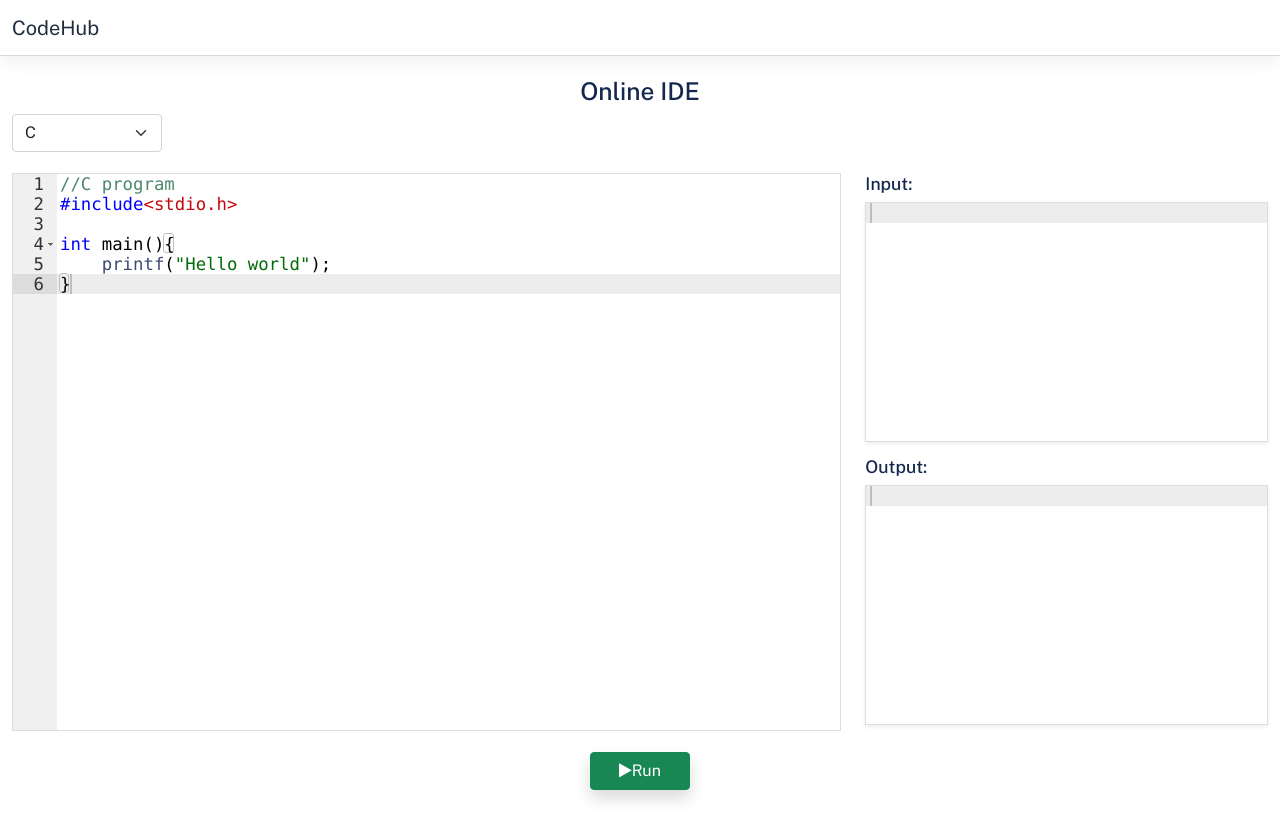
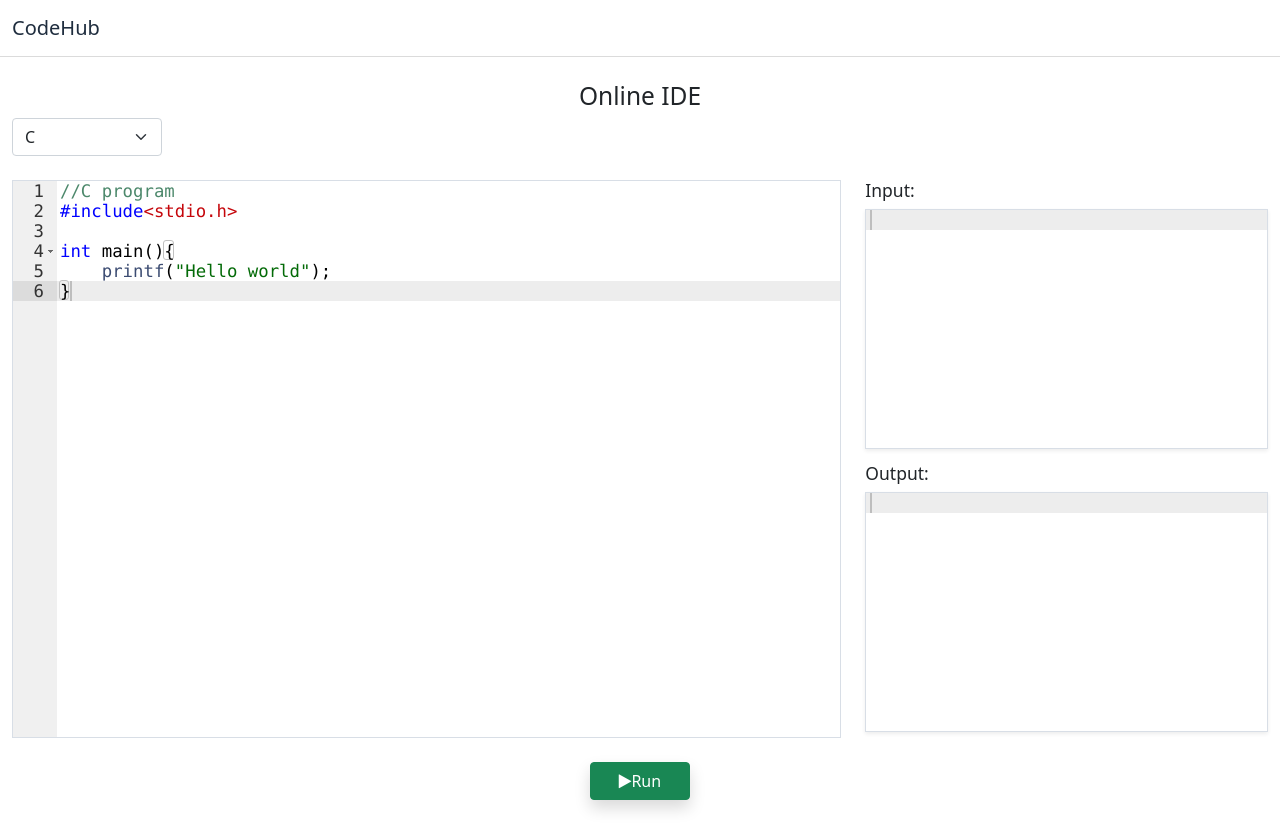
Before and after one commit to thecodersatish/mysite, a Django app: page /online-editor/ in a window 1280 px wide. Before the commit the page ends 801 px from the top, so only its background shows below. Run offline with Django 4.2, Linux system fonts and the light colour scheme; parts of the project's set-up code (start-up, migrations or seed data) failed here and were passed over; some libraries are stand-ins or nearby versions.

Commit message:
few changes

```diff
--- a/courses/static/common/assets/css/style.css
+++ b/courses/static/common/assets/css/style.css
@@ -6,58 +6,7 @@
  * Licensed under MIT (https://github.com/twbs/bootstrap/blob/main/LICENSE)
  * Forked from Normalize.css, licensed MIT (https://github.com/necolas/normalize.css/blob/master/LICENSE.md)
  */
-:root {
-  --bs-blue: #0d6efd;
-  --bs-indigo: #6610f2;
-  --bs-purple: #6f42c1;
-  --bs-pink: #d63384;
-  --bs-red: #dc3545;
-  --bs-orange: #fd7e14;
-  --bs-yellow: #ffc107;
-  --bs-green: #198754;
-  --bs-teal: #20c997;
-  --bs-cyan: #0dcaf0;
-  --bs-white: #fff;
-  --bs-gray: #627293;
-  --bs-gray-dark: #223458;
-  --bs-gray-100: #f7f9fc;
-  --bs-gray-200: #e9ebf0;
-  --bs-gray-300: #d8dee6;
-  --bs-gray-400: #cacfd9;
-  --bs-gray-500: #9aa6be;
-  --bs-gray-600: #627293;
-  --bs-gray-700: #394867;
-  --bs-gray-800: #223458;
-  --bs-gray-900: #2b6777;
-  --bs-primary: #0d6efd;
-  --bs-secondary: #627293;
-  --bs-success: #198754;
-  --bs-info: #0dcaf0;
-  --bs-warning: #ffc107;
-  --bs-danger: #dc3545;
-  --bs-light: #f7f9fc;
-  --bs-dark: #2b6777;
-  --bs-primary-rgb: 13, 110, 253;
-  --bs-secondary-rgb: 98, 114, 147;
-  --bs-success-rgb: 25, 135, 84;
-  --bs-info-rgb: 13, 202, 240;
-  --bs-warning-rgb: 255, 193, 7;
-  --bs-danger-rgb: 220, 53, 69;
-  --bs-light-rgb: 247, 249, 252;
-  --bs-dark-rgb: 20, 39, 78;
-  --bs-white-rgb: 255, 255, 255;
-  --bs-black-rgb: 0, 0, 0;
-  --bs-body-color-rgb: 20, 39, 78;
-  --bs-body-bg-rgb: 255, 255, 255;
-  --bs-font-sans-serif: system-ui, -apple-system, "Segoe UI", Roboto, "Helvetica Neue", Arial, "Noto Sans", "Liberation Sans", sans-serif, "Apple Color Emoji", "Segoe UI Emoji", "Segoe UI Symbol", "Noto Color Emoji";
-  --bs-font-monospace: SFMono-Regular, Menlo, Monaco, Consolas, "Liberation Mono", "Courier New", monospace;
-  --bs-gradient: linear-gradient(180deg, rgba(255, 255, 255, 0.15), rgba(255, 255, 255, 0));
-  --bs-body-font-family: Public Sans, sans-serif;
-  --bs-body-font-size: 0.875rem;
-  --bs-body-font-weight: 400;
-  --bs-body-line-height: 1.5;
-  --bs-body-color: #14274E;
-  --bs-body-bg: #fff; }
+
 
 *,
 *::before,
@@ -84,8 +33,8 @@ body {
 .navbar {
   position: relative;
   z-index: 1020;
-  background-color: rgba(255,255,255,0.95);
-  box-shadow: 0 0.5rem 1rem rgb(0 0 0 / 5%), inset 0 -1px 0 rgb(0 0 0 / 15%);
+  background-color: white;
+  border-bottom: 1px #dbdbdb solid;
 }
 
 hr {
--- a/courses/templates/assessment-landing.html
+++ b/courses/templates/assessment-landing.html
@@ -86,7 +86,7 @@
                         Instructions
                     </div>
                     <div class="card-body">
-                    <p class="card-text">The program will not be evaluated if "Submit" is not done atleast oncee</p>
+                    <p class="card-text">The program will not be evaluated if "Submit" is not done atleast once</p>
                     <p>Extra spaces and new line characters int the program output will also result in the testcase failing.</p>
                     </div>
                 </div>
--- a/courses/templates/rearrange.html
+++ b/courses/templates/rearrange.html
@@ -162,7 +162,7 @@
     </div><!-- sidebar -->
 
     <div class="content">
-        <div class="content-header navbar navbar-expand-lg bg-light">
+        <div class="content-header navbar navbar-expand-lg">
             <a id="mobileMenu" href="#" class="content-menu d-lg-none"><i class="fa fa-bars" id="mobileMenu" style="font-size: 22px;"></i></a>
            <a class="navbar-brand d-none d-lg-flex" href="{% url 'dashboard' %}">Dashboard</a>
            <a class="navbar-brand d-lg-none" href="{% url 'dashboard' %}"><i class="fa fa-home"></i></a>
```
Also changed, not shown: courses/static/assets/css/handson.css (+32 -6 lines), courses/templates/coding-problem.html (+66 -6 lines).
